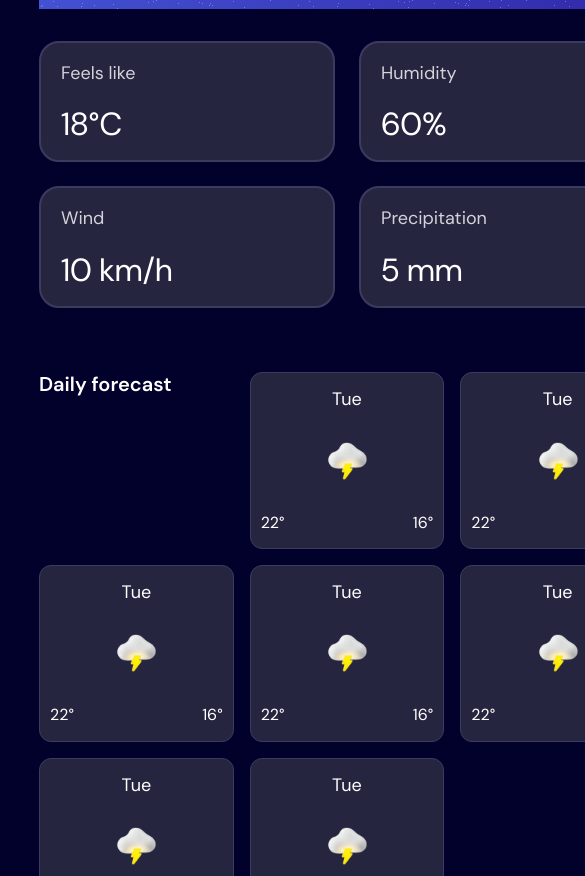
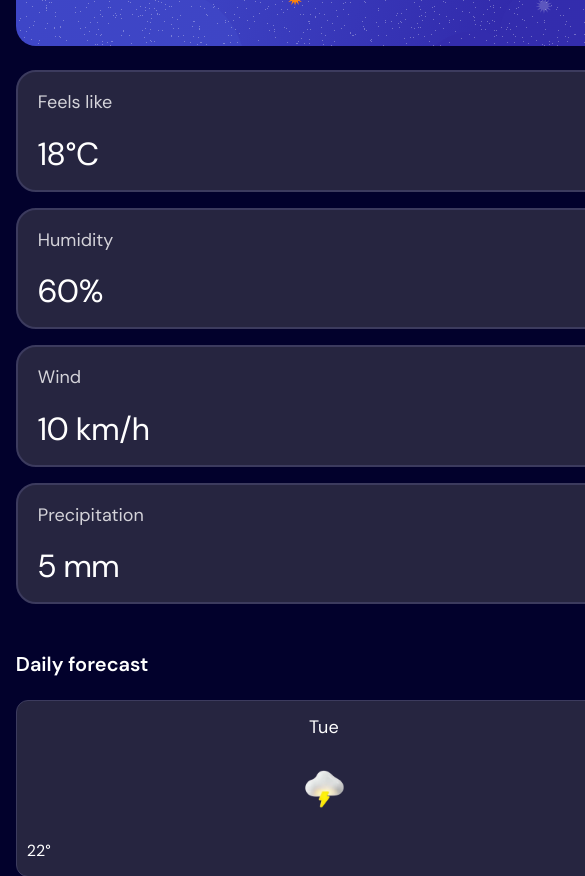
Before and after one commit to kilozdazolik/Weather-Now, a website built with Vite: page index.html in a window 390 px wide. Shown: the part 748-1624 px from the top of the page, 585 px wide, since content can reach past the window. Built offline with nearby package versions, Linux system fonts and the light colour scheme.

Commit message:
Enhance layout and styles: update daily forecast section, improve responsiveness, and refine component styles

```diff
--- a/index.html
+++ b/index.html
@@ -162,8 +162,8 @@
                 </div>
               </div>
 
+              <p class="text-preset text-preset-5">Daily forecast</p>
               <div class="daily-grid">
-                <p class="text-preset text-preset-5">Daily forecast</p>
                 <div class="day-card">
                   <p class="text-preset text-preset-6 day-card_day">Tue</p>
                   <img
--- a/src/assets/css/components.css
+++ b/src/assets/css/components.css
@@ -1,3 +1,5 @@
+@import url("base.css");
+
 /* Container */
 .dropdown-container {
   position: relative;
@@ -195,13 +197,15 @@
 .current-weather-card {
   background-image: url("../images/bg-today-large.svg");
   background-repeat: no-repeat;
+  background-size: cover;
+  min-height: 250px;
 
   display: flex;
   justify-content: space-between;
   align-items: center;
 
   padding: var(--spacing-300) var(--spacing-1000);
-
+  border-radius: var(--radius-20);
   margin: 0;
 }
 
@@ -274,7 +278,10 @@
   padding: var(--spacing-300);
   border-radius: var(--radius-20);
   position: relative;
-  display: inline-block;
+
+  display: flex;
+  flex-direction: column;
+  height: fit-content;
 }
 
 .sidebar-header {
--- a/src/assets/css/layout.css
+++ b/src/assets/css/layout.css
@@ -1,7 +1,10 @@
 @import url("base.css");
+
 .container {
-  width: 80%;
+  width: 90%;
+  max-width: 1400px;
   margin: 0 auto;
+  padding: 0 var(--spacing-200);
 }
 
 nav {
@@ -12,6 +15,8 @@ header {
   display: flex;
   justify-content: space-between;
   align-items: center;
+  flex-wrap: wrap;
+  gap: var(--spacing-200);
 }
 
 .section-dashboard {
@@ -24,6 +29,7 @@ header {
   gap: var(--spacing-400);
   align-items: start;
 }
+
 .main-content {
   display: flex;
   flex-direction: column;
@@ -43,23 +49,110 @@ header {
   gap: var(--spacing-200);
 }
 
-@media (max-width: 768px) {
-  .dashboard-grid {
-    grid-template-columns: 1fr;
-  }
-
-  .highlights-grid {
-    grid-template-columns: 1fr 1fr;
-  }
-
-  .daily-grid {
-    grid-template-columns: repeat(3, 1fr);
-  }
-}
-
 /* Sidebar */
 .sidebar-list {
   display: flex;
   flex-direction: column;
   gap: var(--spacing-200);
 }
+
+/* Responsive breakpoints */
+
+/* Large tablets and small desktops */
+@media (max-width: 1200px) {
+  .container {
+    width: 92%;
+  }
+
+  .daily-grid {
+    grid-template-columns: repeat(4, 1fr);
+  }
+
+  .highlights-grid {
+    grid-template-columns: repeat(3, 1fr);
+  }
+}
+
+/* Tablets */
+@media (max-width: 992px) {
+  .container {
+    width: 94%;
+  }
+
+  .dashboard-grid {
+    grid-template-columns: 2fr 1fr;
+  }
+
+  .daily-grid {
+    grid-template-columns: repeat(3, 1fr);
+  }
+
+  .highlights-grid {
+    grid-template-columns: repeat(2, 1fr);
+  }
+}
+
+/* Small tablets and large phones */
+@media (max-width: 768px) {
+  .container {
+    width: 95%;
+  }
+
+  .dashboard-grid {
+    grid-template-columns: 1fr;
+  }
+
+  .highlights-grid {
+    grid-template-columns: repeat(2, 1fr);
+  }
+
+  .daily-grid {
+    grid-template-columns: repeat(2, 1fr);
+  }
+
+  header {
+    flex-direction: column;
+    align-items: stretch;
+  }
+}
+
+/* Mobile devices */
+@media (max-width: 480px) {
+  .container {
+    width: 96%;
+    padding: 0 var(--spacing-100);
+  }
+
+  nav {
+    margin-top: var(--spacing-400);
+  }
+
+  .section-dashboard {
+    margin-top: var(--spacing-400);
+  }
+
+  .highlights-grid {
+    grid-template-columns: 1fr;
+  }
+
+  .daily-grid {
+    grid-template-columns: 1fr;
+  }
+
+  .dashboard-grid {
+    gap: var(--spacing-300);
+  }
+
+  .main-content {
+    gap: var(--spacing-300);
+  }
+
+  .highlights-grid {
+    gap: var(--spacing-200);
+    margin-bottom: var(--spacing-300);
+  }
+
+  .daily-grid {
+    gap: var(--spacing-150);
+  }
+}
```
